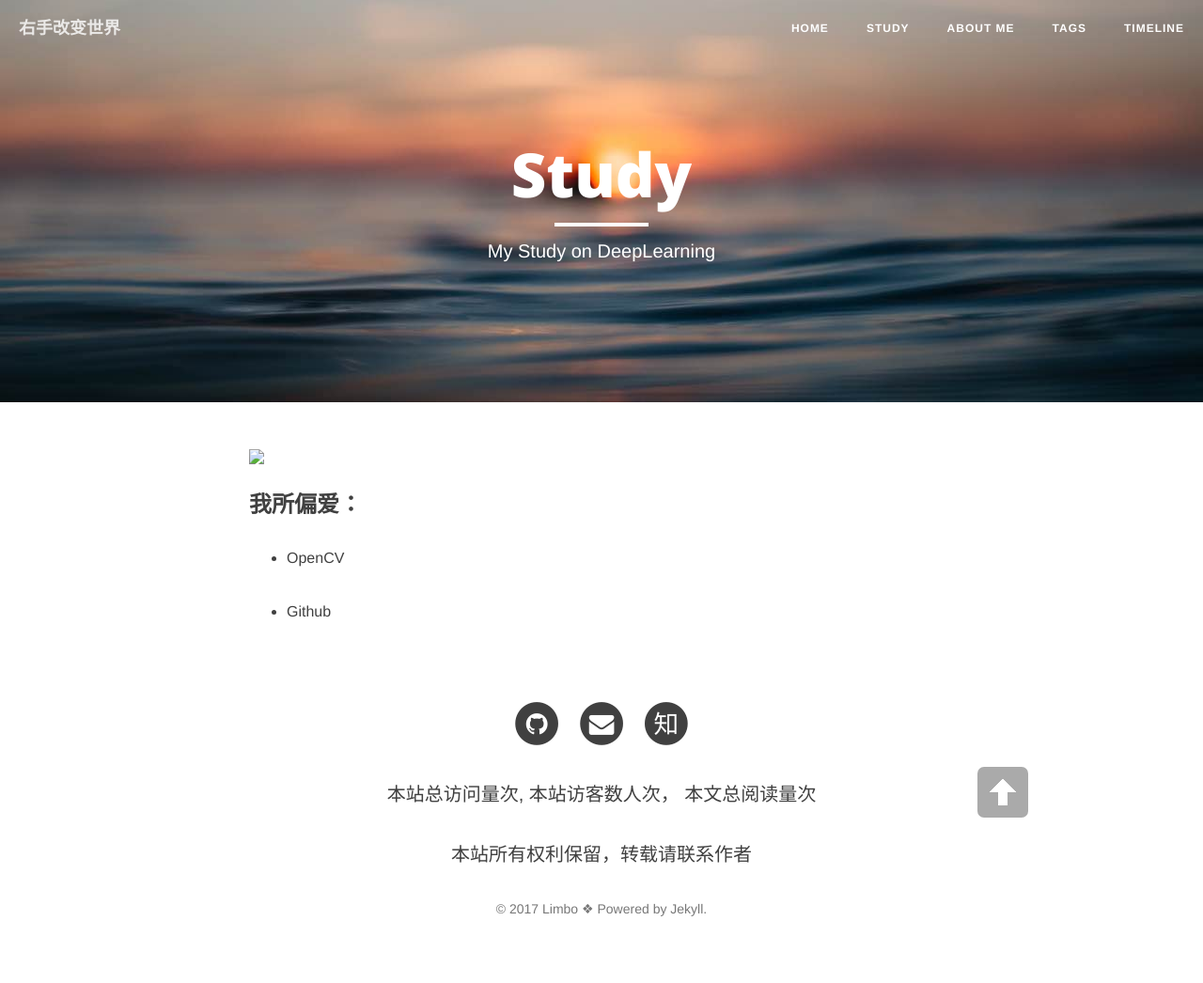
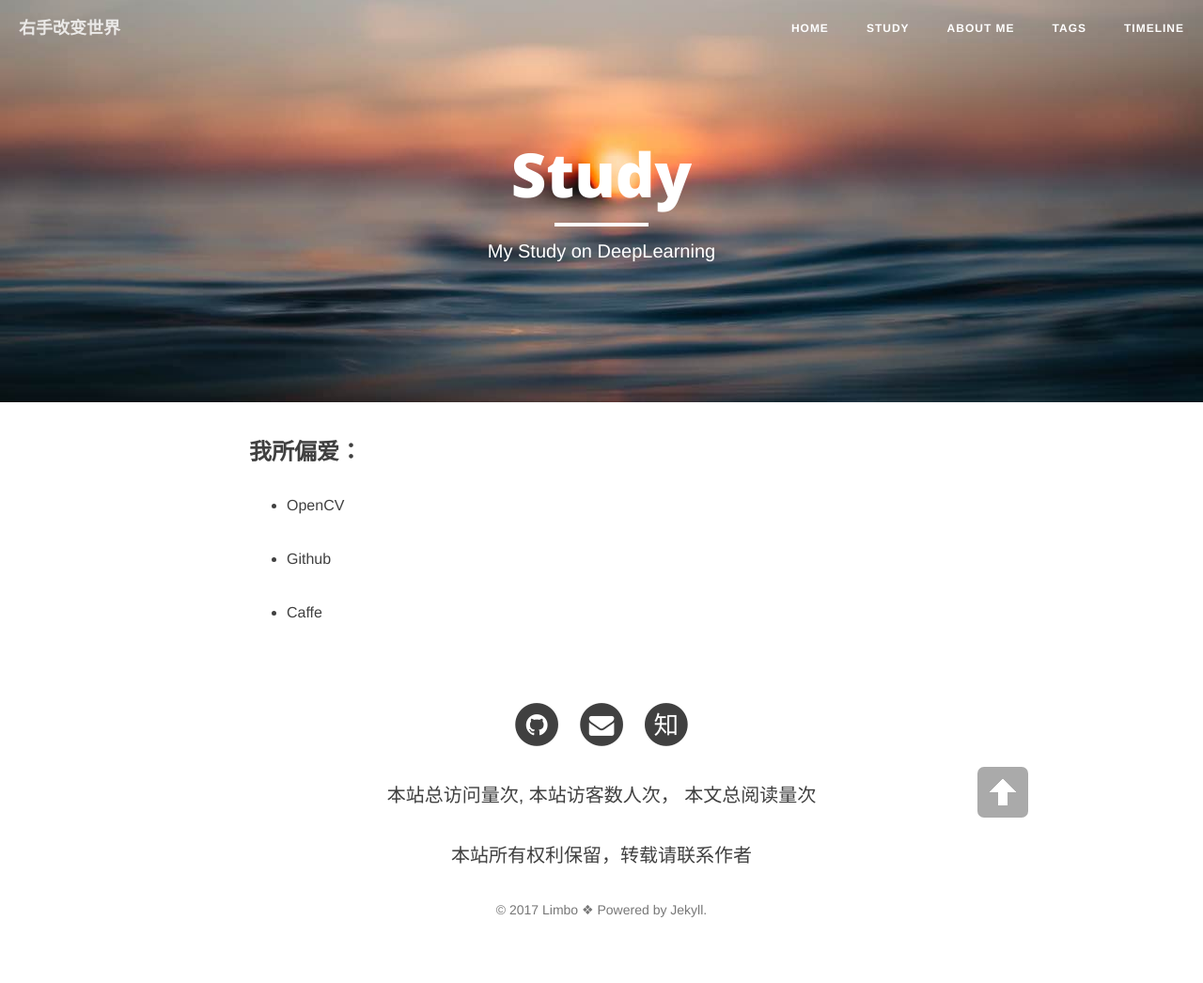
Before and after one commit to Skylar95/Skylar95, a Jekyll site: the page built from Study.md, in a window 1280 px wide. Shown: the whole page at 94% size. Built offline with Jekyll 4.4.1, drawn with Linux system fonts in a browser that asks for light colours; nearby versions of some CDN libraries; comment, search, counter and statistics services are not loaded.

Commit message:
Update Study.md

```diff
--- a/Study.md
+++ b/Study.md
@@ -6,10 +6,6 @@ header-img: "img/3.jpg"
 ---
 
 
-<center>
-    <p><img src="https://raw.githubusercontent.com/reasonW/reasonW.github.io/master/img/favicon.ico" align="center"></p>
-</center>
-
 
 ### 我所偏爱：
 
@@ -17,3 +13,6 @@ header-img: "img/3.jpg"
 - [OpenCV](http://opencv.org/)
 
 - [Github](https://github.com/)
+
+
+- [Caffe](http://caffe.berkeleyvision.org/)
```
